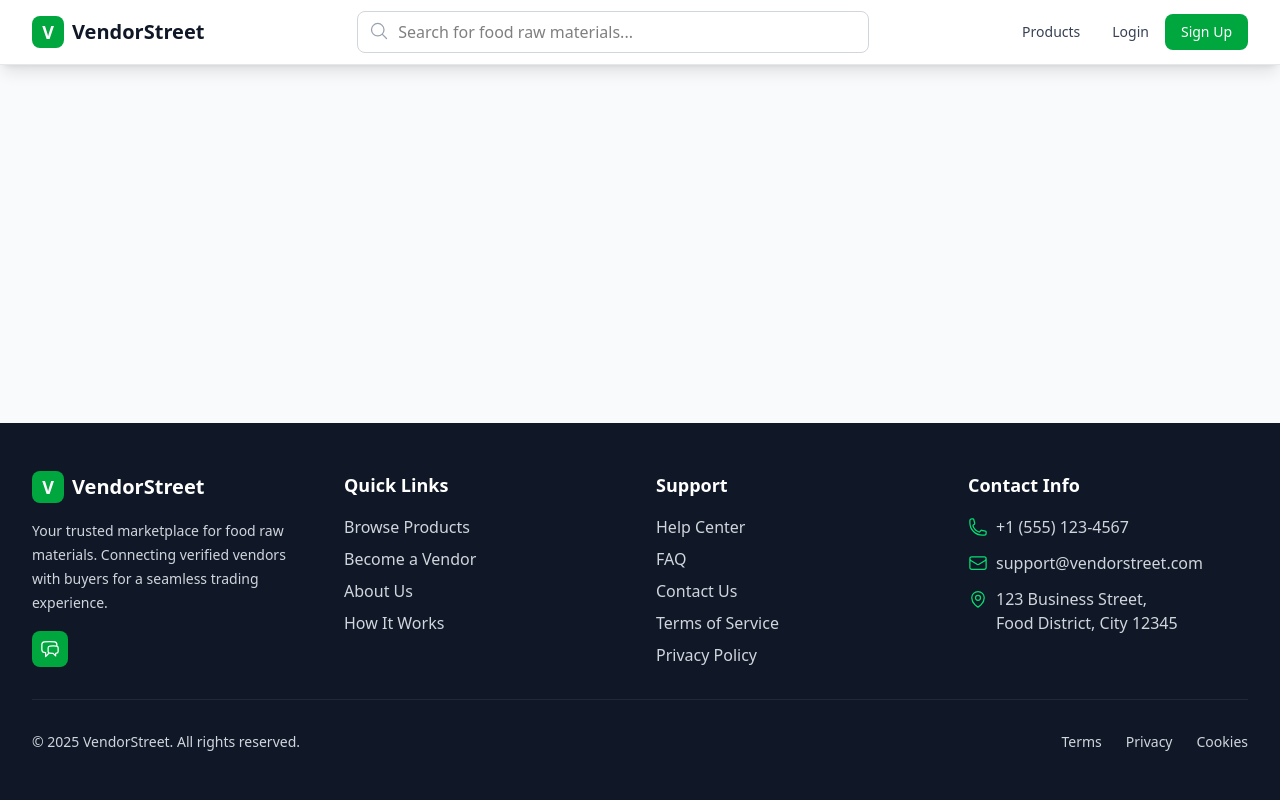
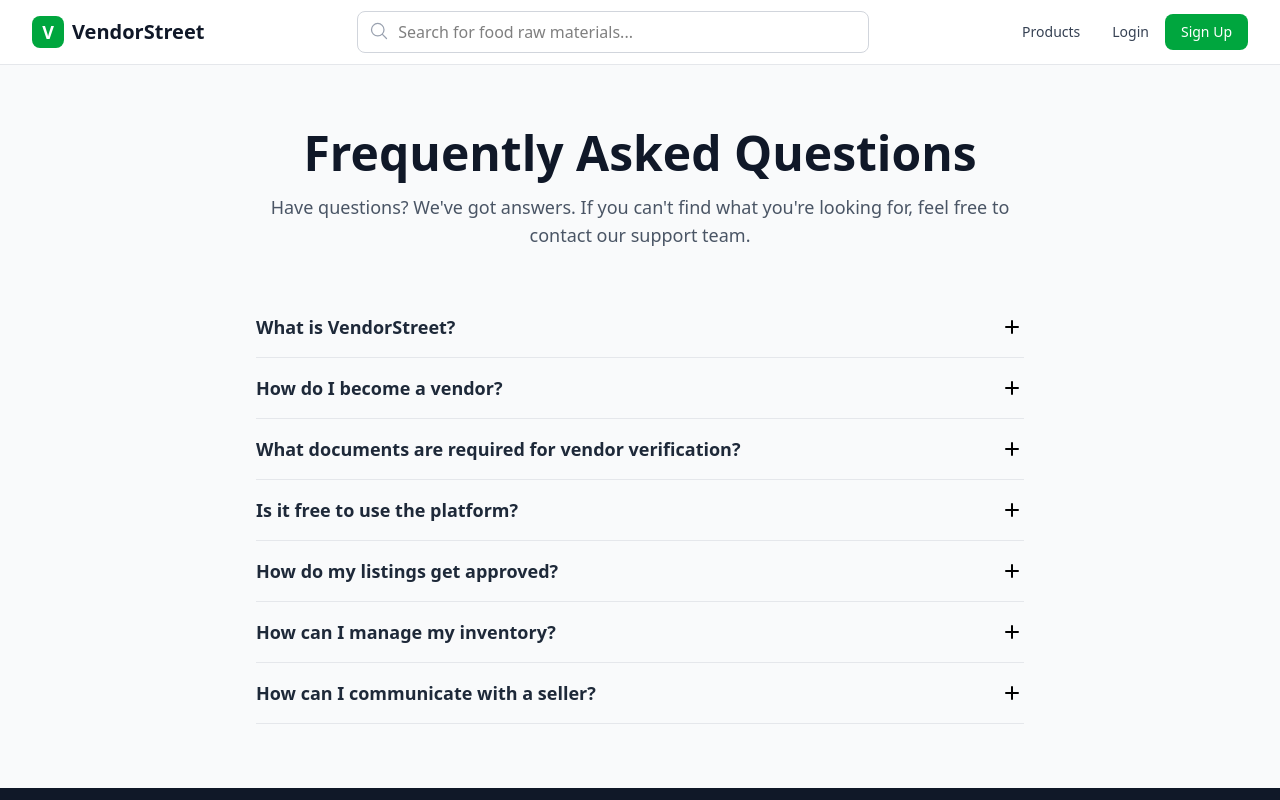
Before and after one commit to ArchitSaxena349/vendorstreet, a React (Vite) app in the folder Frontend/: page /faqq in a window 1280 px wide. Shown: the top 800 px of the page. Built offline with nearby package versions, Linux system fonts and the light colour scheme.

Commit message:
faq page added

```diff
--- a/Frontend/src/App.jsx
+++ b/Frontend/src/App.jsx
@@ -12,6 +12,7 @@ import AdminDashboard from './pages/AdminDashboard'
 import ProductListing from './pages/ProductListing'
 import VendorApplication from './pages/VendorApplication'
 import AboutPage from './pages/aboutus'
+import FaqPage from './pages/faq'
 import Chat from './pages/Chat'
 import Profile from './pages/Profile'
 import Inventory from './pages/Inventory'
@@ -62,6 +63,7 @@ function App() {
             <Route path="/profile" element={<Profile user={user} />} />
             <Route path="/inventory" element={<Inventory user={user} />} />
             <Route path="/about-us" element={<AboutPage />} />
+            <Route path="/faqq" element={<FaqPage />} />
           </Routes>
         </main>
 
--- a/Frontend/src/components/Footer.jsx
+++ b/Frontend/src/components/Footer.jsx
@@ -77,7 +77,7 @@ const Footer = () => {
                 </Link>
               </li>
               <li>
-                <Link to="/faq" className="text-gray-300 hover:text-white transition-colors">
+                <Link to="/faqq" className="text-gray-300 hover:text-white transition-colors">
                   FAQ
                 </Link>
               </li>
--- a/Frontend/src/pages/faq.jsx
+++ b/Frontend/src/pages/faq.jsx
@@ -0,0 +1,106 @@
+import React, { useState } from 'react';
+
+// An array to hold the FAQ data. This makes it easy to add, remove, or edit questions.
+const faqData = [
+    {
+        question: "What is VendorStreet?",
+        answer: "VendorStreet is a specialized digital platform for the food industry, connecting raw material vendors with buyers. We focus on creating a trustworthy marketplace with features for easy communication, secure verification, and efficient inventory management."
+    },
+    {
+        question: "How do I become a vendor?",
+        answer: "All users sign up as buyers by default. To become a vendor, you can apply from your user profile. You will need to submit a mandatory FSSAI license and provide your business address for our team to conduct a physical verification."
+    },
+    {
+        question: "What documents are required for vendor verification?",
+        answer: "A valid FSSAI (Food Safety and Standards Authority of India) license is mandatory for all vendors. Additionally, we will verify the physical business address you provide to ensure authenticity."
+    },
+    {
+        question: "Is it free to use the platform?",
+        answer: "The platform is free for buyers to browse listings and connect with vendors. For vendors, we operate on a subscription model which includes monthly charges for listing items. We also offer premium features like advertising and a 'Verified Seller Badge' for enhanced visibility."
+    },
+    {
+        question: "How do my listings get approved?",
+        answer: "After a vendor adds a new listing for a raw material, it is submitted for review. Our admin team will verify the details and approve the listing before it goes live on the marketplace. This ensures quality and trust for all users."
+    },
+    {
+        question: "How can I manage my inventory?",
+        answer: "Vendors have access to a dashboard where they can manage their product quantities, update pricing, and set 'out-of-stock' flags. The system also provides real-time updates and notifications for low stock to help you stay on top of your inventory."
+    },
+    {
+        question: "How can I communicate with a seller?",
+        answer: "We provide multiple communication channels. You can use the direct 'Chat on WhatsApp' link on a vendor's profile or use the integrated in-app chat for real-time messaging without leaving the platform."
+    }
+];
+
+// A reusable component for a single FAQ item
+const FaqItem = ({ faq, index, openFaq, setOpenFaq }) => {
+    const isOpen = index === openFaq;
+
+    const toggleFaq = () => {
+        setOpenFaq(isOpen ? null : index);
+    };
+
+    return (
+        <div className="border-b border-gray-200 py-4">
+            <button
+                onClick={toggleFaq}
+                className="w-full flex justify-between items-center text-left focus:outline-none"
+            >
+                <span className="text-lg font-semibold text-gray-800">{faq.question}</span>
+                <span className="transform transition-transform duration-300">
+                    {isOpen ? (
+                        <svg xmlns="http://www.w3.org/2000/svg" className="h-6 w-6" fill="none" viewBox="0 0 24 24" stroke="currentColor">
+                            <path strokeLinecap="round" strokeLinejoin="round" strokeWidth={2} d="M18 12H6" />
+                        </svg>
+                    ) : (
+                        <svg xmlns="http://www.w3.org/2000/svg" className="h-6 w-6" fill="none" viewBox="0 0 24 24" stroke="currentColor">
+                            <path strokeLinecap="round" strokeLinejoin="round" strokeWidth={2} d="M12 6v6m0 0v6m0-6h6m-6 0H6" />
+                        </svg>
+                    )}
+                </span>
+            </button>
+            <div
+                className={`overflow-hidden transition-all duration-500 ease-in-out ${isOpen ? 'max-h-screen mt-4' : 'max-h-0'}`}
+            >
+                <p className="text-gray-600 leading-relaxed pr-6">
+                    {faq.answer}
+                </p>
+            </div>
+        </div>
+    );
+};
+
+
+const FaqPage = () => {
+    // State to keep track of which FAQ item is currently open
+    const [openFaq, setOpenFaq] = useState(null);
+
+    return (
+        <div className="bg-gray-50">
+            <div className="container mx-auto px-6 py-16">
+                <div className="text-center max-w-3xl mx-auto">
+                    <h1 className="text-4xl md:text-5xl font-bold text-gray-900">
+                        Frequently Asked Questions
+                    </h1>
+                    <p className="mt-4 text-lg text-gray-600">
+                        Have questions? We've got answers. If you can't find what you're looking for, feel free to contact our support team.
+                    </p>
+                </div>
+
+                <div className="mt-12 max-w-3xl mx-auto">
+                    {faqData.map((faq, index) => (
+                        <FaqItem
+                            key={index}
+                            faq={faq}
+                            index={index}
+                            openFaq={openFaq}
+                            setOpenFaq={setOpenFaq}
+                        />
+                    ))}
+                </div>
+            </div>
+        </div>
+    );
+};
+
+export default FaqPage;
```
